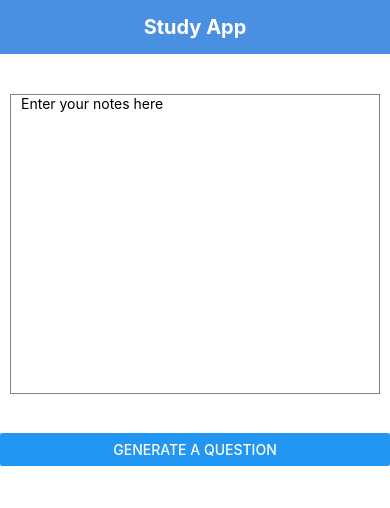
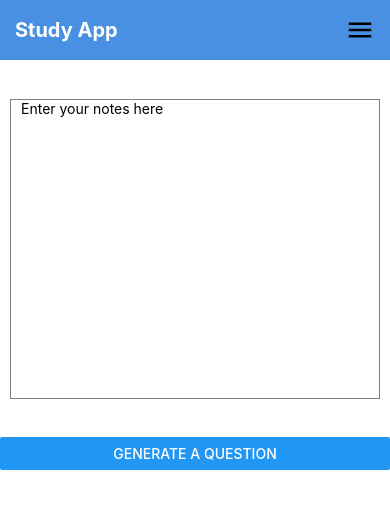
Before and after one commit to csu-hci-projects/SP24-AI-Enhanced-Exam-Prep-A-Smart-Study-App-For-Personalized-Question-Generation-For-Analyzing, a React Native app in the folder AIStudyApp/: screen / in a window 390 px wide. Shown: the top 508 px of the page. Built offline with nearby package versions, Linux system fonts and the light colour scheme.

Commit message:
Add hamburger Menu

```diff
--- a/AIStudyApp/components/HeaderComponent.js
+++ b/AIStudyApp/components/HeaderComponent.js
@@ -1,12 +1,26 @@
-
-import React from 'react';
-import { Text, View } from 'react-native';
+import React, { useState } from 'react';
+import { Text, View, TouchableOpacity } from 'react-native';
+import Icon from 'react-native-vector-icons/MaterialIcons';
 import styles from '../styles';
 
-const HeaderComponent = () => (
-    <View style={styles.header}>
-        <Text style={styles.headerText}>Study App</Text>
-    </View>
-);
+const HeaderComponent = () => {
+    const [menuVisible, setMenuVisible] = useState(false);
+
+    return (
+        <View style={styles.header}>
+            <Text style={styles.headerText}>Study App</Text>
+            <TouchableOpacity onPress={() => setMenuVisible(!menuVisible)}>
+                <Icon name="menu" size={30} color="#000" />
+            </TouchableOpacity>
+            {menuVisible && (
+                <View style={styles.menuContainer}>
+                    <Text style={styles.menuItem}>Item 1</Text>
+                    <Text style={styles.menuItem}>Item 2</Text>
+                    <Text style={styles.menuItem}>Item 3</Text>
+                </View>
+            )}
+        </View>
+    );
+};
 
 export default HeaderComponent;
--- a/AIStudyApp/styles.js
+++ b/AIStudyApp/styles.js
@@ -55,4 +55,27 @@ export default StyleSheet.create({
         padding:   10,
         textAlign: 'center',
     },
+    menuContainer: {
+        position: 'absolute',
+        top: 60,
+        right: 10,
+        backgroundColor: 'white',
+        borderWidth: 1,
+        borderColor: 'gray',
+        borderRadius: 5,
+        zIndex: 1000,
+    },
+    menuItem: {
+        padding: 10,
+        borderWidth: 0.5,
+        borderColor: 'gray',
+        backgroundColor: '#f9f9f9',
+    },
+    header: {
+        backgroundColor: '#4a90e2',
+        padding: 15,
+        flexDirection: 'row',
+        alignItems: 'center',
+        justifyContent: 'space-between',
+    },
 });
```
